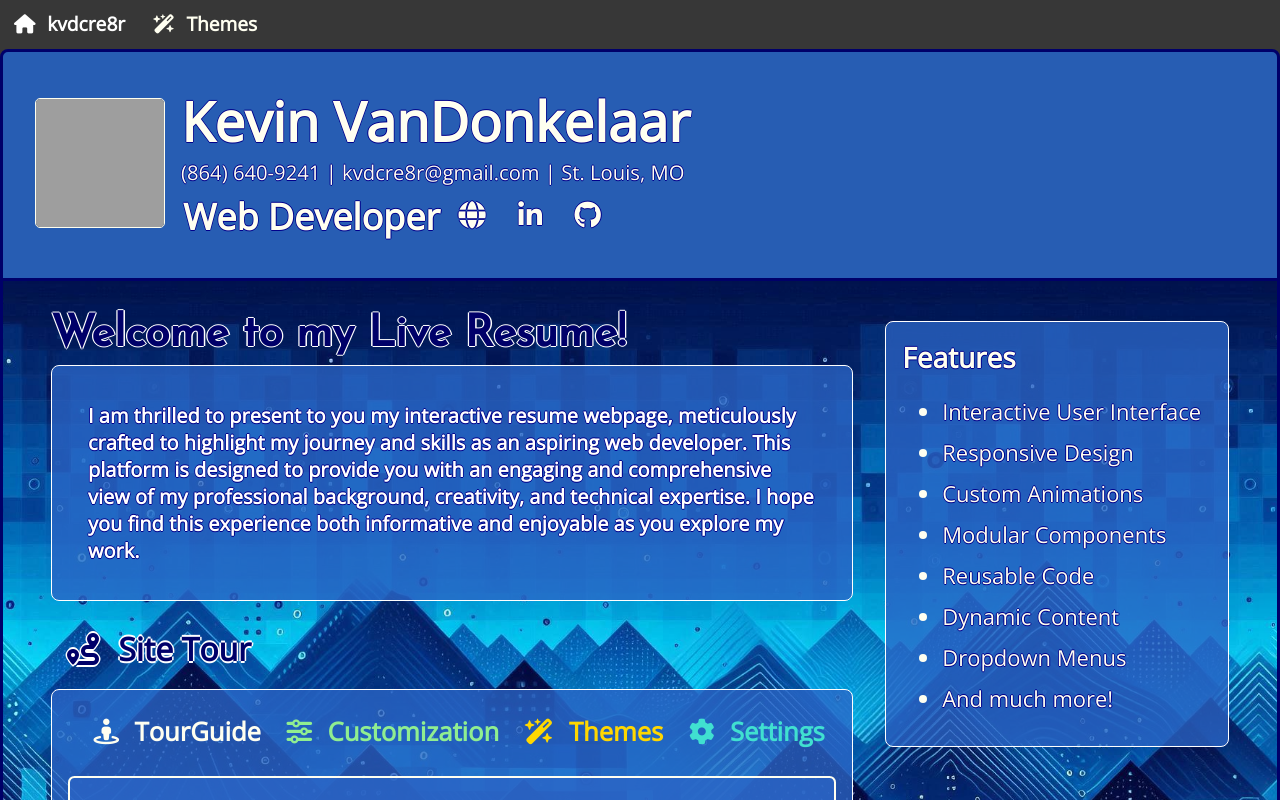
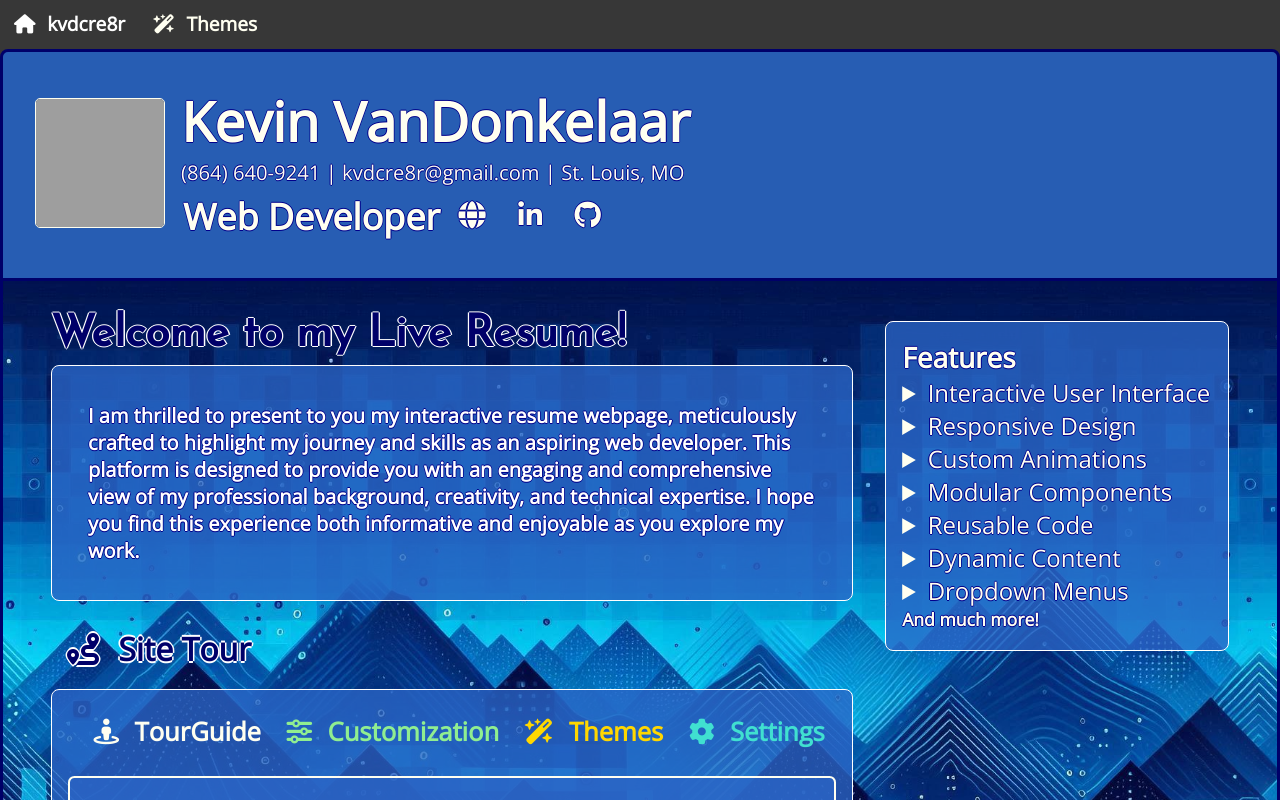
Before and after one commit to kvdcre8r/my_react_resume, a React (Vite) app: page / in a window 1280 px wide. Shown: the top 800 px of the page. Built offline with nearby package versions, Linux system fonts and the light colour scheme; grey boxes are pictures that could not be loaded; the HTML template or start-up script is replaced by a standard one; a web font is replaced by a local one.

Commit message:
began making compactible items on homepage

```diff
--- a/src/Modules/Home/home.css
+++ b/src/Modules/Home/home.css
@@ -128,6 +128,10 @@
       h2 {
         font-size: 1.75em;
       }
+
+summary {
+  font-size: 1.5em;
+}
     }
 
     section {
--- a/src/Modules/Home/siteFeatures.jsx
+++ b/src/Modules/Home/siteFeatures.jsx
@@ -3,16 +3,15 @@ export function SiteFeatures() {
     <section id="site-features">
       <article>
         <h2>Features</h2>
-        <ul>
-          <li>Interactive User Interface</li>
-          <li>Responsive Design</li>
-          <li>Custom Animations</li>
-          <li>Modular Components</li>
-          <li>Reusable Code</li>
-          <li>Dynamic Content</li>
-          <li>Dropdown Menus</li>
-          <li>And much more!</li>
-        </ul>
+          <details><summary>Interactive User Interface</summary><p>Hands-on user friendly experience</p></details>
+          <details><summary>Responsive Design</summary><p></p></details>
+          <details><summary>Custom Animations</summary><p></p></details>
+          <details><summary>Modular Components</summary><p></p></details>
+          <details><summary>Reusable Code</summary><p></p></details>
+          <details><summary>Dynamic Content</summary><p></p></details>
+          <details><summary>Dropdown Menus</summary><p></p></details>
+          <h3>And much more!</h3>
+
       </article>
     </section>
   );
```
